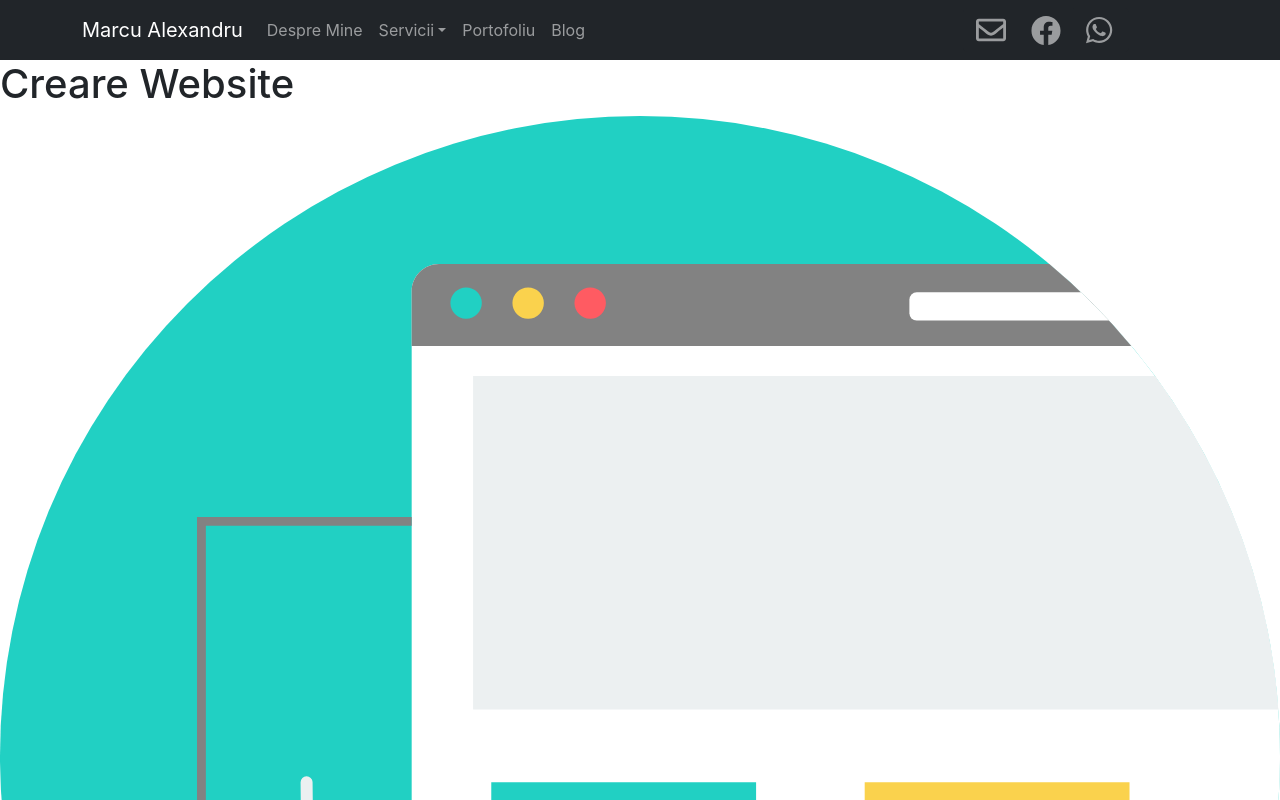
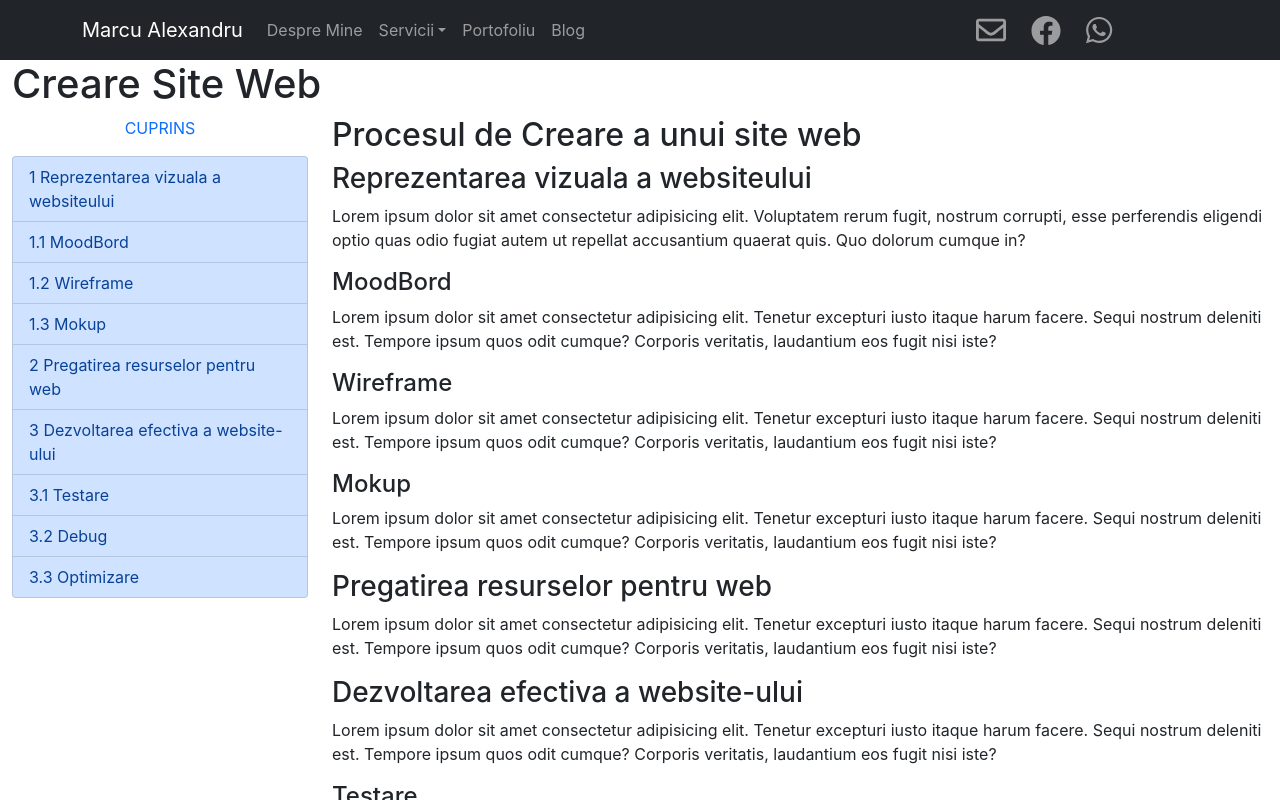
Before and after one commit to MarcGames1/MyNewWebsite, a Next.js app: page /creare-website in a window 1280 px wide. Shown: the top 800 px of the page. Built offline with nearby package versions, Linux system fonts and the light colour scheme.

Commit message:
webdev page

```diff
--- /dev/null
+++ b/Classes/CuprinsElement.ts
@@ -0,0 +1,12 @@
+class CuprinsElement{
+    public number:string=''
+    public name: string='';
+    public link: string='';
+
+    public constructor(number:string, name:string, link:string) {
+     this.number = number
+     this.name= name
+     this.link = link
+  }
+  }
+  export default CuprinsElement
--- /dev/null
+++ b/components/Cuprins/Cuprins.tsx
@@ -0,0 +1,24 @@
+import React from "react"
+import { ListGroup } from "react-bootstrap"
+import CuprinsElement from "../../Classes/CuprinsElement"
+
+function Cuprins (props: {
+    list:CuprinsElement[]
+    active:boolean
+ })
+{
+
+
+
+
+    return(<>
+        <p className='text-primary text-center font-weight-bold text-uppercase'>Cuprins</p>
+  <ListGroup>
+    {props.list.map((el, idx)=><ListGroup.Item active={props.active} action key={idx} variant="primary"> <a href={el.link}>{el.number} {el.name}</a></ListGroup.Item>)}
+  </ListGroup>
+
+ </> )
+  }
+
+
+export default Cuprins
--- /dev/null
+++ b/components/HeaderInFunctieDeCuprins/HeaderInFunctieDeCuprins.tsx
@@ -0,0 +1,18 @@
+import React from "react"
+
+import CuprinsElement from "../../Classes/CuprinsElement"
+
+
+const HeaderInFunctieDeCuprins=(props: CuprinsElement)=>{
+
+if(props.number.length === 3){
+    return(<h4 id={props.number}>{props.name}</h4>)
+}
+
+else{
+    return(<h3 id={props.number}>{props.name}</h3>)
+}
+
+}
+
+export default HeaderInFunctieDeCuprins
--- a/package.json
+++ b/package.json
@@ -31,6 +31,7 @@
     "react-bootstrap": "^1.6.1",
     "react-dom": "^17.0.2",
     "react-gtm-module": "^2.0.11",
+    "react-intersection-observer": "^8.32.0",
     "typescript": "^4.2.4"
   },
   "devDependencies": {
--- a/pages/_app.tsx
+++ b/pages/_app.tsx
@@ -8,15 +8,18 @@ import WhatsappSticky from '../components/Phone-only/stickyWhatsapp'
 
 function MyApp({ Component, pageProps }: AppProps) {
 ConsoleMessage()
-  return (<div id={'particles-js'}>
+  return (<>
+
     <head>
   <link
     rel="stylesheet"
     href="https://cdnjs.cloudflare.com/ajax/libs/animate.css/4.1.1/animate.min.css"
-  />
+    />
 </head>
+
   <Component {...pageProps} />
+
   <WhatsappSticky />
- </div> )
+ </> )
 }
 export default MyApp
--- a/pages/creare-website.tsx
+++ b/pages/creare-website.tsx
@@ -1,14 +1,79 @@
-import React from "react"
+import { Container, Row, Col } from "react-bootstrap"
+import React, { useState } from "react"
+import CuprinsElement from "../Classes/CuprinsElement"
+import Cuprins from "../components/Cuprins/Cuprins"
 import MainNav from "../components/navbar/mainNav"
 import WebsiteSvg from "../components/SVG.components/websitesvg"
+import HeaderInFunctieDeCuprins from "../components/HeaderInFunctieDeCuprins/HeaderInFunctieDeCuprins"
 
-const Page=()=>{
+
+
+function Page() {
+
+const [level, setLevel] =useState(1)
+
+let cuprins =[
+
+  new CuprinsElement('1', 'Reprezentarea vizuala a websiteului', '#1'),
+  new CuprinsElement('1.1','MoodBord','#1.1'),
+  new CuprinsElement('1.2','Wireframe','#1.2'),
+  new CuprinsElement('1.3','Mokup','#1.3'),
+  new CuprinsElement('2','Pregatirea resurselor pentru web','#2'),
+  new CuprinsElement('3','Dezvoltarea efectiva a website-ului','#3'),
+  new CuprinsElement('3.1','Testare','#3.1'),
+  new CuprinsElement('3.2','Debug','#3.2'),
+  new CuprinsElement('3.3','Optimizare','#3.3')
+]
+
 
     return(<>
       <MainNav />
+      <Container fluid>
+      <h1>Creare Site Web</h1>
+<Row>
+  <Col className='sticky-lg-top' lg={3}><Cuprins active={false} list={cuprins} /></Col>
+  <Col> <article>
+       <h2>Procesul de Creare a unui site web</h2>
 
-      <h1>Creare Website</h1>
-    <WebsiteSvg />
+
+
+      <HeaderInFunctieDeCuprins {...cuprins[0]} />
+      <p>Lorem ipsum dolor sit amet consectetur adipisicing elit. Voluptatem rerum fugit, nostrum corrupti, esse perferendis eligendi optio quas odio fugiat autem ut repellat accusantium quaerat quis. Quo dolorum cumque in?</p>
+      <HeaderInFunctieDeCuprins {...cuprins[1]} />
+      <p>Lorem ipsum dolor sit amet consectetur adipisicing elit. Tenetur excepturi iusto itaque harum facere. Sequi nostrum deleniti est. Tempore ipsum quos odit cumque? Corporis veritatis, laudantium eos fugit nisi iste?</p>
+      <HeaderInFunctieDeCuprins {...cuprins[2]} />
+      <p>Lorem ipsum dolor sit amet consectetur adipisicing elit. Tenetur excepturi iusto itaque harum facere. Sequi nostrum deleniti est. Tempore ipsum quos odit cumque? Corporis veritatis, laudantium eos fugit nisi iste?</p>
+      <HeaderInFunctieDeCuprins {...cuprins[3]} />
+      <p>Lorem ipsum dolor sit amet consectetur adipisicing elit. Tenetur excepturi iusto itaque harum facere. Sequi nostrum deleniti est. Tempore ipsum quos odit cumque? Corporis veritatis, laudantium eos fugit nisi iste?</p>
+      <HeaderInFunctieDeCuprins {...cuprins[4]} />
+      <p>Lorem ipsum dolor sit amet consectetur adipisicing elit. Tenetur excepturi iusto itaque harum facere. Sequi nostrum deleniti est. Tempore ipsum quos odit cumque? Corporis veritatis, laudantium eos fugit nisi iste?</p>
+      <HeaderInFunctieDeCuprins {...cuprins[5]} />
+      <p>Lorem ipsum dolor sit amet consectetur adipisicing elit. Tenetur excepturi iusto itaque harum facere. Sequi nostrum deleniti est. Tempore ipsum quos odit cumque? Corporis veritatis, laudantium eos fugit nisi iste?</p>
+      <HeaderInFunctieDeCuprins {...cuprins[6]} />
+      <p>Lorem ipsum dolor sit amet consectetur adipisicing elit. Tenetur excepturi iusto itaque harum facere. Sequi nostrum deleniti est. Tempore ipsum quos odit cumque? Corporis veritatis, laudantium eos fugit nisi iste?</p>
+      <HeaderInFunctieDeCuprins {...cuprins[7]} />
+      <p>Lorem ipsum dolor sit amet consectetur adipisicing elit. Tenetur excepturi iusto itaque harum facere. Sequi nostrum deleniti est. Tempore ipsum quos odit cumque? Corporis veritatis, laudantium eos fugit nisi iste?</p>
+      <HeaderInFunctieDeCuprins {...cuprins[8]} />
+      <p>Lorem ipsum dolor sit amet consectetur adipisicing elit. Tenetur excepturi iusto itaque harum facere. Sequi nostrum deleniti est. Tempore ipsum quos odit cumque? Corporis veritatis, laudantium eos fugit nisi iste?</p>
+     </article></Col>
+  {/* <Col></Col> */}
+</Row>
+
+
+
+
+      </Container>
+      {/* <WebsiteSvg /> */}
+
+
+
+
+
+
+      <style jsx>{`
+
+
+        `}</style>
     </>)
 }
 
```
Also changed, not shown: 1 other file (tests, documents, lock files or other folders).
